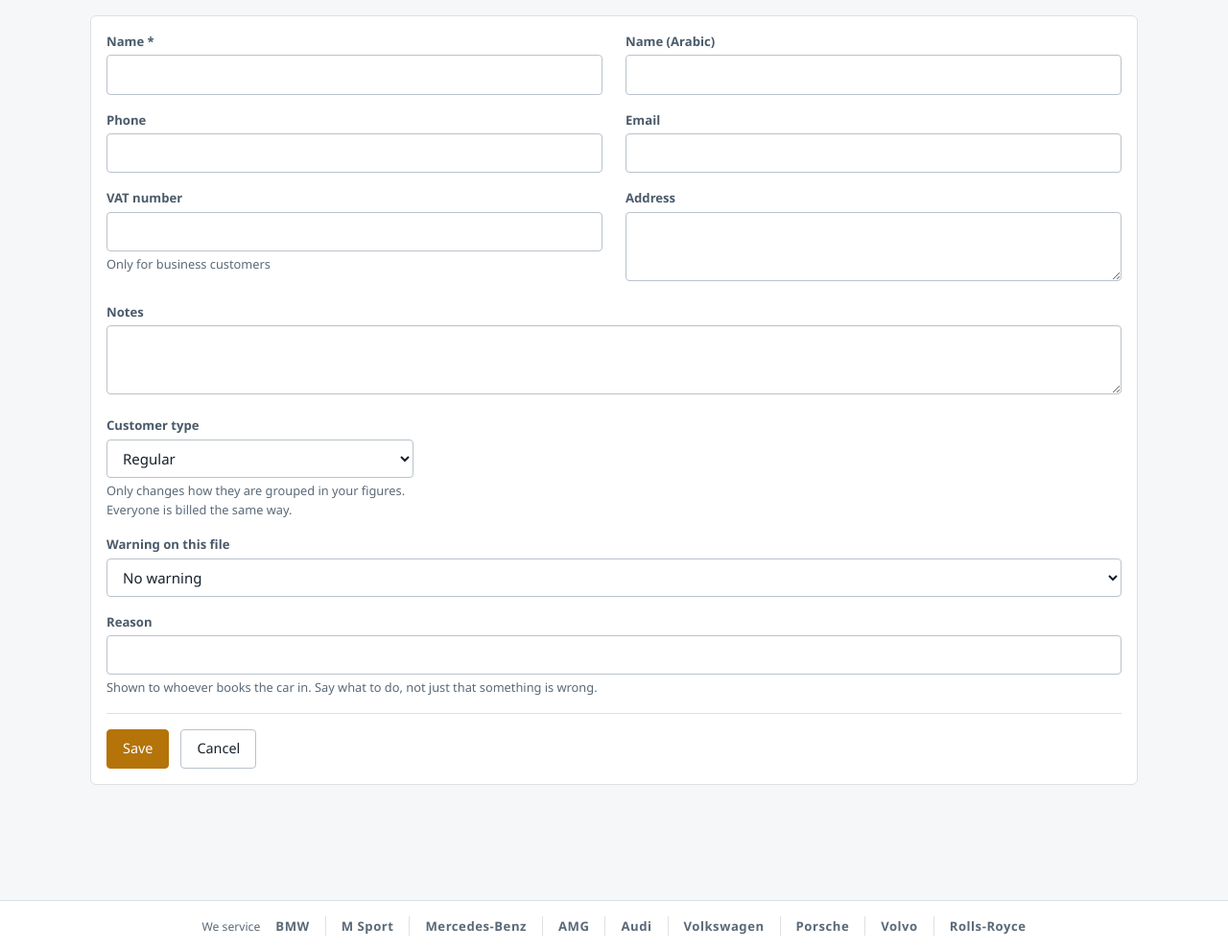
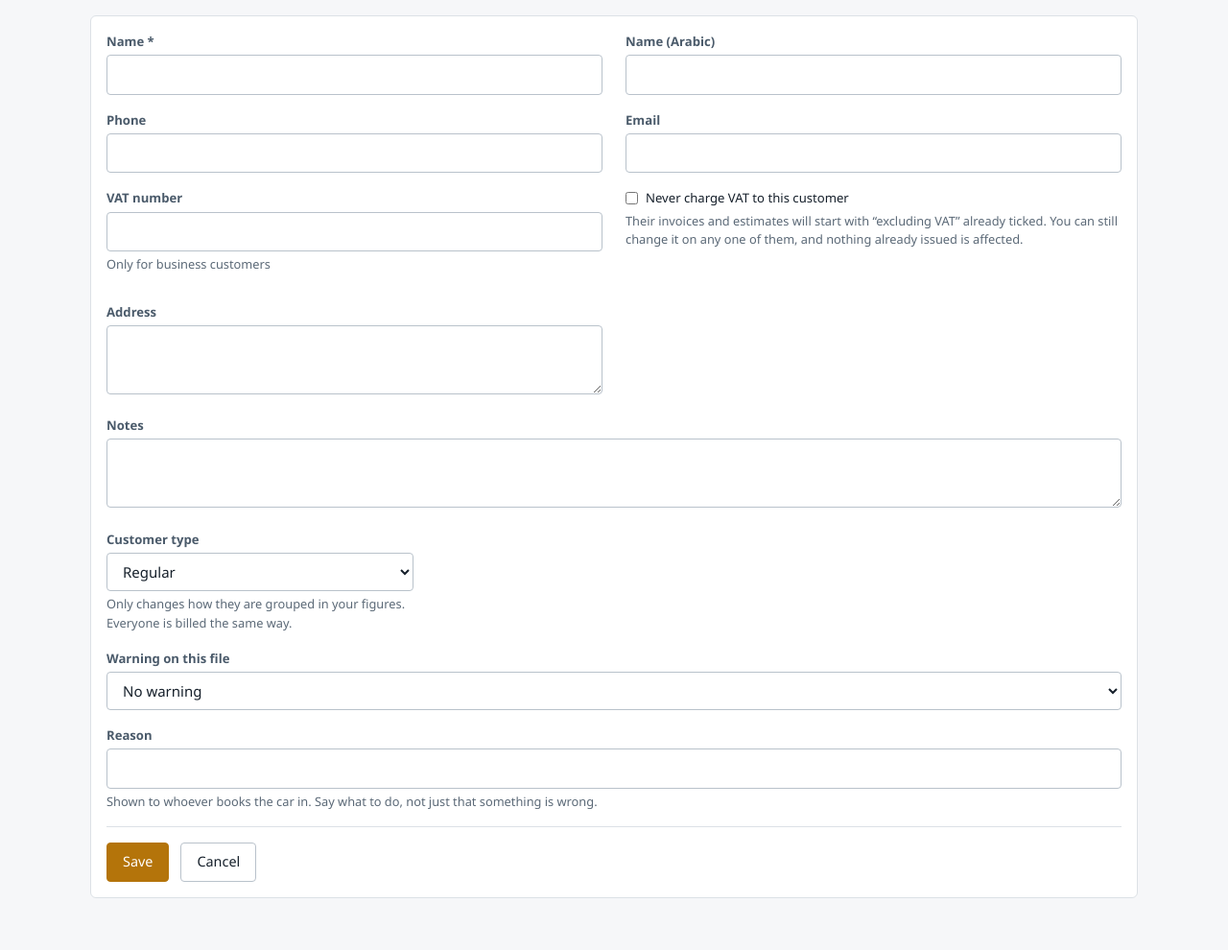
Before and after one commit to mail2mdmustafakhan-tech/car-service-invoicing, a FastAPI app: page /customers/new in a window 1280 px wide. Shown: the part 261-1251 px from the top of the page at 96% size. Run offline with FastAPI, Linux system fonts and the light colour scheme; data comes from the database, SQL or seed files in the repository; parts of the project's set-up code (start-up, migrations or seed data) failed here and were passed over.

Commit message:
Update from the workshop laptop

```diff
--- a/app/i18n.py
+++ b/app/i18n.py
@@ -409,6 +409,21 @@ TRANSLATIONS: dict[str, tuple[str, str]] = {
     "cust.cat_fleet": ("Fleet or business", "أسطول أو منشأة"),
     "cust.active": ("Active", "نشط"),
     "cust.inactive": ("Inactive", "غير نشط"),
+    "cust.vat": ("VAT", "\u0627\u0644\u0636\u0631\u064a\u0628\u0629"),
+    "cust.no_vat": ("Never charge VAT to this customer",
+                    "\u0644\u0627 \u062a\u064f\u062d\u062a\u0633\u0628 \u0636\u0631\u064a\u0628\u0629 \u0627\u0644\u0642\u064a\u0645\u0629 \u0627\u0644\u0645\u0636\u0627\u0641\u0629 \u0644\u0647\u0630\u0627 \u0627\u0644\u0639\u0645\u064a\u0644"),
+    "cust.no_vat_hint": (
+        "Their invoices and estimates will start with \u201cexcluding VAT\u201d "
+        "already ticked. You can still change it on any one of them, and "
+        "nothing already issued is affected.",
+        "\u0633\u062a\u0628\u062f\u0623 \u0641\u0648\u0627\u062a\u064a\u0631\u0647 \u0648\u0639\u0631\u0648\u0636 \u0627\u0644\u0623\u0633\u0639\u0627\u0631 \u0648\u062e\u064a\u0627\u0631 \u00ab\u0628\u062f\u0648\u0646 \u0636\u0631\u064a\u0628\u0629\u00bb \u0645\u062d\u062f\u062f\u0627\u064b. "
+        "\u0648\u064a\u0645\u0643\u0646\u0643 \u062a\u063a\u064a\u064a\u0631\u0647 \u0641\u064a \u0623\u064a \u0645\u0646\u0647\u0627\u060c \u0648\u0644\u0627 \u064a\u062a\u0623\u062b\u0631 \u0645\u0627 \u0635\u062f\u0631 \u0645\u0646 \u0642\u0628\u0644.",
+    ),
+    "cust.no_vat_applied": (
+        "This customer is never charged VAT.",
+        "\u0647\u0630\u0627 \u0627\u0644\u0639\u0645\u064a\u0644 \u0644\u0627 \u062a\u064f\u062d\u062a\u0633\u0628 \u0639\u0644\u064a\u0647 \u0627\u0644\u0636\u0631\u064a\u0628\u0629.",
+    ),
+    "cust.no_vat_badge": ("No VAT", "\u0628\u062f\u0648\u0646 \u0636\u0631\u064a\u0628\u0629"),
     "cust.type": ("Customer type", "\u0646\u0648\u0639 \u0627\u0644\u0639\u0645\u064a\u0644"),
     "cust.any_type": ("Any type", "\u0643\u0644 \u0627\u0644\u0623\u0646\u0648\u0627\u0639"),
     "cust.alert": ("Warning", "\u062a\u0646\u0628\u064a\u0647"),
--- a/app/main.py
+++ b/app/main.py
@@ -266,6 +266,22 @@ def ctx(
         if mode == "percent" and rate:
             return f"{label} ({format_rate(rate)}%)"
         return label
+
+    def is_vat_exempt(customer_id: Any = None) -> bool:
+        """Whether this customer is never charged VAT.
+
+        Answered on the server as well as in the browser, so that a new
+        document for an exempt customer starts out right even if the script
+        never runs. The direction of the failure is what decides this: the
+        browser failing should not mean billing somebody tax they do not owe.
+        """
+        customer_id = _chosen_id(customer_id)
+        if not customer_id:
+            return False
+        try:
+            return bool(repo.get_customer(conn, customer_id)["no_vat"])
+        except repo.NotFound:
+            return False
 
     def picker_customers(chosen: Any = None) -> list[Any]:
         """The customers to put in a form's dropdown.
@@ -325,6 +341,7 @@ def ctx(
         "opt_label2": opt_label2,
         "counts_for": counts_for,
         "discount_label": discount_label,
+        "is_vat_exempt": is_vat_exempt,
         "picker_customers": picker_customers,
         "cars_of": cars_of,
         "ALERT_LEVELS": repo.ALERT_LEVELS,
@@ -573,6 +590,7 @@ def customer_create(
     category: str = Form("regular"),
     alert_level: str = Form(""),
     alert_note: str = Form(""),
+    no_vat: str = Form(None),
     conn: Connection = Depends(get_conn),
 ):
     try:
@@ -592,6 +610,7 @@ def customer_create(
             "category": forms.one_of(
                 category, _customer_type_values(conn), default="regular"
             ),
+            "no_vat": forms.checkbox(no_vat),
         }
     except FormError as exc:
         return render(request, conn, "customer_form.html", customer=None, error=str(exc))
@@ -1011,6 +1030,7 @@ def customer_update(
     alert_level: str = Form(""),
     alert_note: str = Form(""),
     is_active: str = Form(None),
+    no_vat: str = Form(None),
     conn: Connection = Depends(get_conn),
 ):
     try:
@@ -1027,6 +1047,7 @@ def customer_update(
             "category": forms.one_of(
                 category, _customer_type_values(conn), default="regular"
             ),
+            "no_vat": forms.checkbox(no_vat),
             "is_active": forms.checkbox(is_active),
         }
     except FormError as exc:
@@ -3404,6 +3425,7 @@ def api_customers(
             {
                 "id": c["id"],
                 "label": _customer_label(c),
+                "no_vat": bool(c["no_vat"]),
                 "alert_level": c["alert_level"] or "",
                 "alert_label": t(f"alert.{c['alert_level']}", lang) if c["alert_level"] else "",
                 "alert_note": c["alert_note"] or "",
--- a/app/repository.py
+++ b/app/repository.py
@@ -289,6 +289,9 @@ def reserve_contract_no(conn: sqlite3.Connection) -> str:
 CUSTOMER_FIELDS = (
     "name", "name_ar", "phone", "email", "address", "vat_number", "notes",
     "category", "is_active",
+    # Whether this customer is ever charged VAT. A default for the documents
+    # raised for them, not a lock on those documents -- see migration 016.
+    "no_vat",
     # The warning on their file. See migration 011: a level and a reason,
     # where the level decides how hard the application interrupts.
     "alert_level", "alert_note", "alert_set_on",
--- a/app/static/css/app.css
+++ b/app/static/css/app.css
@@ -928,6 +928,18 @@ code.path {
   color: var(--ink-soft);
 }
 .inline-form { display: inline-block; margin: 0; }
+
+
+/* Why the "excluding VAT" box is already ticked. Marked off from the hint
+   above it, because it is not general advice -- it is a fact about the
+   customer on this document, and a tick-box that appears to have moved by
+   itself needs to say who moved it. */
+.vat-note {
+  margin-top: var(--space-2);
+  padding-inline-start: var(--space-2);
+  border-inline-start: 3px solid var(--accent);
+  color: var(--ink-soft);
+}
 
 /* --- Customer search box -------------------------------------------------
    Sits above the customer dropdown on the forms. The hint under it matters
--- a/app/static/js/picker.js
+++ b/app/static/js/picker.js
@@ -27,6 +27,9 @@
         var option = document.createElement("option");
         option.value = String(item.id);
         option.textContent = item.label;
+        if (item.no_vat) {
+            option.setAttribute("data-no-vat", "1");
+        }
         if (item.alert_level) {
             option.setAttribute("data-alert-level", item.alert_level);
             option.setAttribute("data-alert-label", item.alert_label || "");
--- a/app/templates/_customer_alert.html
+++ b/app/templates/_customer_alert.html
@@ -61,6 +61,11 @@
 #}
 {% macro customer_option_data(c) -%}
 {%- if c['alert_level'] %} data-alert-level="{{ c['alert_level'] }}" data-alert-label="{{ t('alert.' ~ c['alert_level']) }}" data-alert-note="{{ c['alert_note'] }}" data-alert-when="{{ c['alert_set_on'] }}"{% endif %}
+{#- Travels with the option so that choosing a customer who is never charged
+    VAT ticks the box on the document straight away, with the reason shown.
+    It rides here rather than being fetched separately because the moment it
+    matters is the moment of choosing. -#}
+{%- if c['no_vat'] %} data-no-vat="1"{% endif %}
 {%- endmacro %}
 
 {#
--- a/app/templates/customer_detail.html
+++ b/app/templates/customer_detail.html
@@ -30,6 +30,9 @@
         {% if customer['phone'] %}<dt>{{ t('cust.phone') }}</dt><dd>{{ customer['phone'] }}</dd>{% endif %}
         {% if customer['email'] %}<dt>{{ t('cust.email') }}</dt><dd>{{ customer['email'] }}</dd>{% endif %}
         {% if customer['vat_number'] %}<dt>{{ t('cust.vat_number') }}</dt><dd>{{ customer['vat_number'] }}</dd>{% endif %}
+        {# Shown on their own record, so that an invoice arriving without VAT
+           has a visible reason sitting one click away. #}
+        {% if customer['no_vat'] %}<dt>{{ t('cust.vat') }}</dt><dd>{{ t('cust.no_vat_applied') }}</dd>{% endif %}
         {% if customer['address'] %}<dt>{{ t('cust.address') }}</dt><dd>{{ customer['address'] }}</dd>{% endif %}
         {% if customer['notes'] %}<dt>{{ t('cust.notes') }}</dt><dd>{{ customer['notes'] }}</dd>{% endif %}
       </dl>
--- a/app/templates/customer_form.html
+++ b/app/templates/customer_form.html
@@ -24,6 +24,20 @@
         {{ field('email', t('cust.email'), customer['email'] if editing else '', type='email') }}
         {{ field('vat_number', t('cust.vat_number'), customer['vat_number'] if editing else '',
                  hint=('Only for business customers' if lang == 'en' else 'للعملاء من المنشآت فقط')) }}
+        {#
+          A standing arrangement, set once, rather than a box to remember on
+          every document. It settles what the invoice and estimate forms
+          start with; the tick-box on those still decides the document, and
+          still shows what it is about to do.
+        #}
+        <div class="field">
+          <div class="check">
+            <input type="checkbox" id="f_no_vat" name="no_vat" value="1"
+                   {% if editing and customer['no_vat'] %}checked{% endif %}>
+            <label for="f_no_vat">{{ t('cust.no_vat') }}</label>
+          </div>
+          <p class="hint">{{ t('cust.no_vat_hint') }}</p>
+        </div>
         <div class="field">
           <label for="f_address">{{ t('cust.address') }}</label>
           <textarea id="f_address" name="address">{{ customer['address'] if editing else '' }}</textarea>
--- a/app/templates/invoice_form.html
+++ b/app/templates/invoice_form.html
@@ -19,6 +19,8 @@
 </div>
 
 <form method="post" id="invoice-form"
+      data-vat-aware data-vat-note="{{ t('cust.no_vat_applied') }}"
+      {% if editing %}data-editing{% endif %}
       action="{{ '/invoices/' ~ invoice['id'] ~ '/edit' if editing else '/invoices/new' }}">
 
   {# ---- Who, which car, when ------------------------------------------- #}
@@ -72,7 +74,8 @@
         <input type="hidden" name="doc_type" value="tax">
         <div class="check">
           <input type="checkbox" id="f_exclude_vat" name="exclude_vat" value="1"
-                 {% if editing and invoice['doc_type'] == 'plain' %}checked{% endif %}>
+                 {% if editing %}{% if invoice['doc_type'] == 'plain' %}checked{% endif %}
+                 {%- elif is_vat_exempt(chosen_customer) %}checked{% endif %}>
           <label for="f_exclude_vat">{{ t('inv.exclude_vat') }}</label>
         </div>
         <p class="hint">{{ t('inv.exclude_vat_hint') }}</p>
@@ -233,6 +236,7 @@
 {% block scripts %}
 <script src="{{ static('js/customer-alert.js') }}"></script>
 <script src="{{ static('js/picker.js') }}"></script>
+<script src="{{ static('js/customer-vat.js') }}"></script>
 {# The one list behind every description box on this page. A <datalist> is
    the browser's own combo box: the field still accepts anything typed, so a
    custom description needs no second field to live in. #}
```
Also changed, not shown: app/static/js/customer-vat.js (added, +62 -0 lines), app/templates/estimate_form.html (+5 -2 lines), tests/test_vat_and_discount.py (+110 -0 lines), app/migrations/016_customer_no_vat.sql (added).
